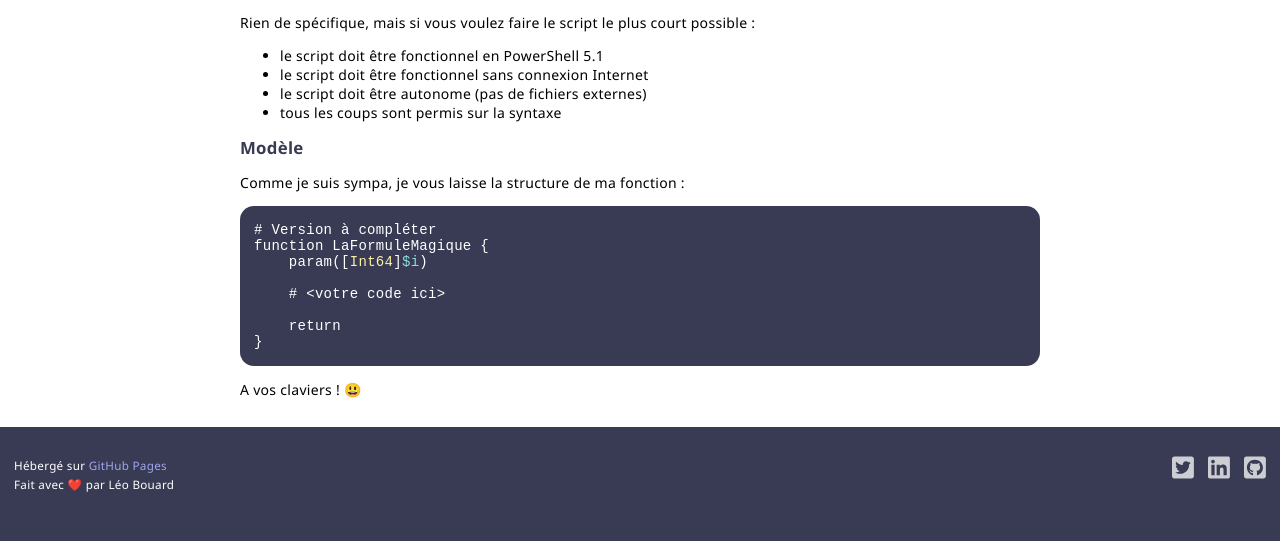
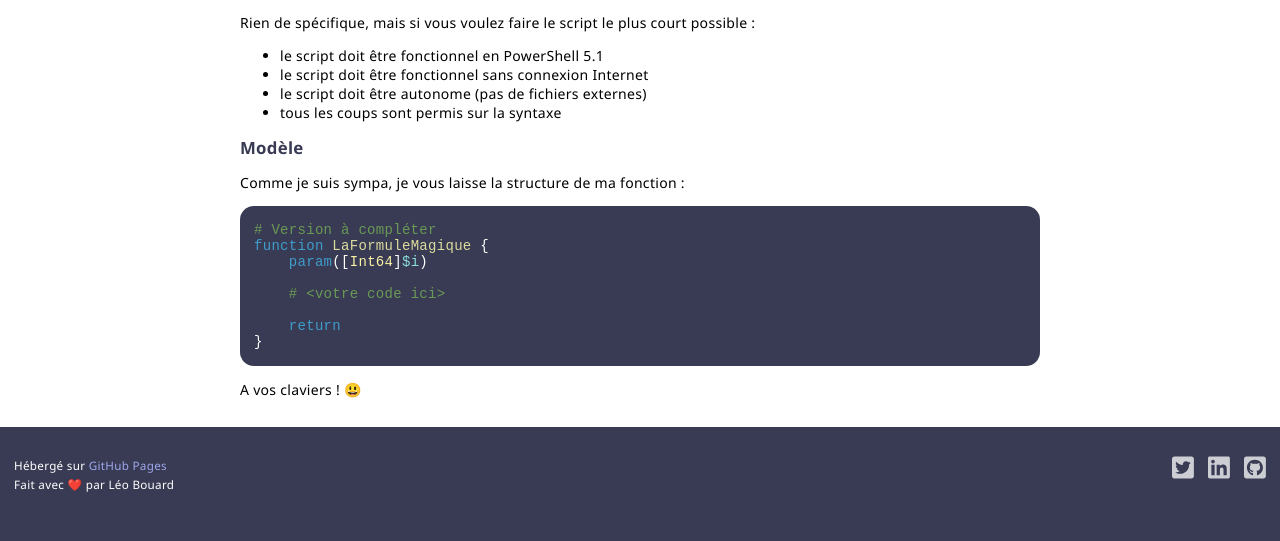
Before and after one commit to leobouard/leobouard.github.io, a Jekyll site: the page built from _posts/2021-11-02-la-formule-magique.md, in a window 1280 px wide. Shown: the part 721-1262 px from the top of the page. Built offline with Jekyll 4.4.1, drawn with Linux system fonts in a browser that asks for light colours.

Commit message:
Update style.scss

```diff
--- a/assets/css/style.scss
+++ b/assets/css/style.scss
@@ -181,9 +181,13 @@ section {
         word-wrap: break-word;
         border-radius: 1em;
 
+        .bp, .nv, .bp { color: #8cdcda; }
         .s2 { color: #c3602c; }
-        .n { color: #f9f1a5; }
-        .bp, .nv, .bp { color: #8cdcda; }
+        .n  { color: #f9f1a5; }
+        .kr { color: #c586c0; }
+        .c  { color: #6a9955; }
+        .kr { color: #3f9ccb; }
+        .nf { color: #dcdc9d; }
     }
 
 
```
